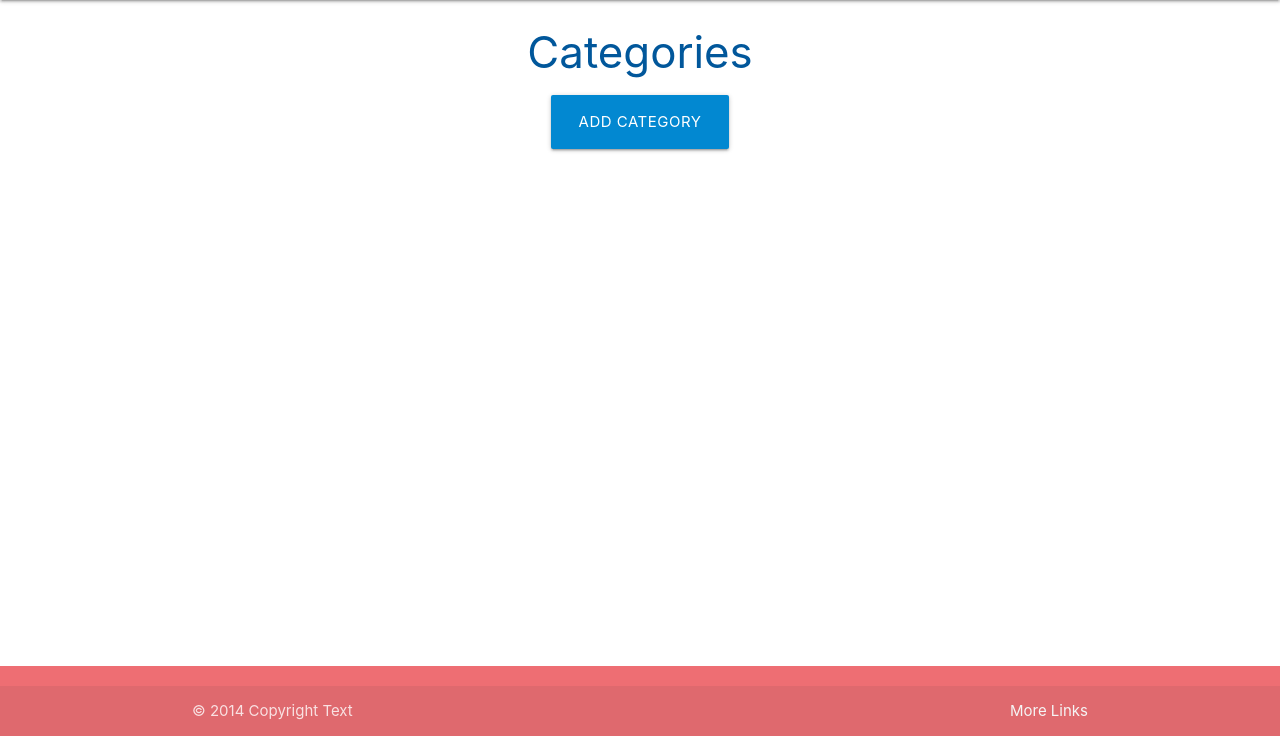
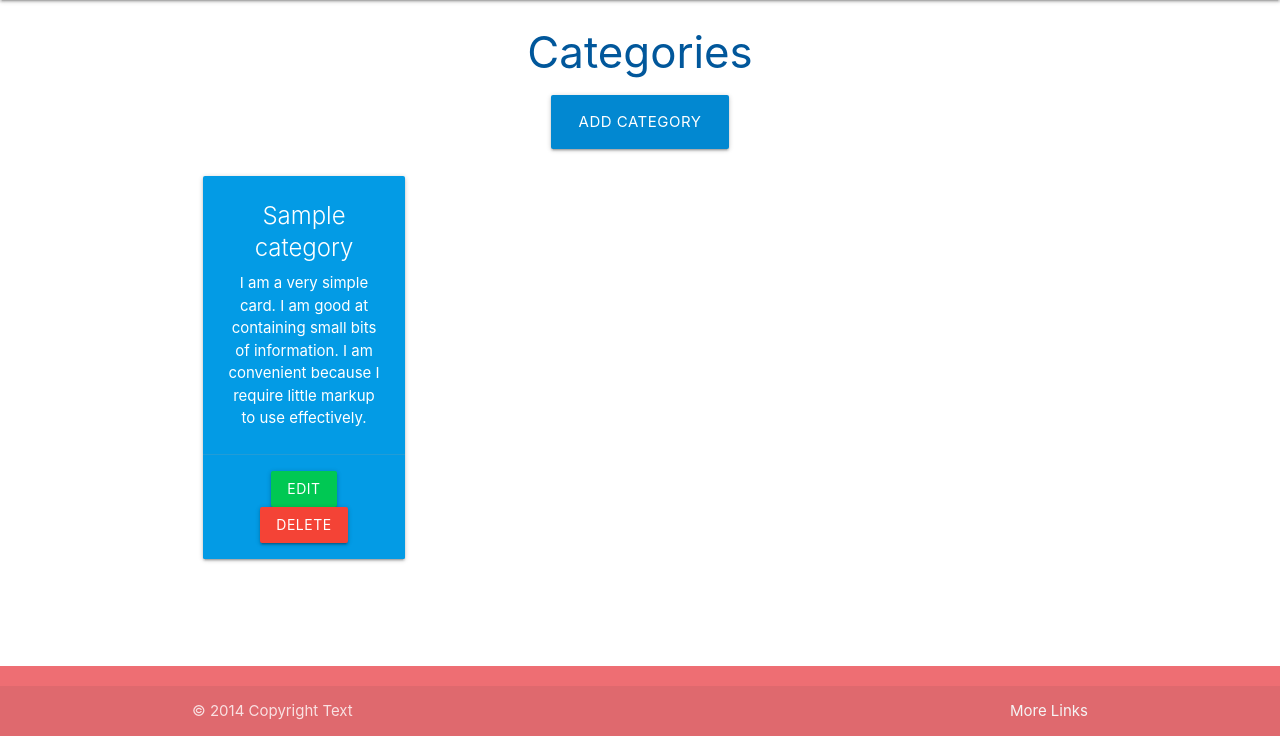
Before and after one commit to GeorgeOsborn97/Task-manager, a Flask app: page /categories in a window 1280 px wide. Shown: the part 64-800 px from the top of the page. Run offline with Flask 2, Linux system fonts and the light colour scheme; tables that the repository leaves empty hold one stand-in row (values such as "Sample post").

Commit message:
update in CRUD

```diff
--- a/taskmanager/routes.py
+++ b/taskmanager/routes.py
@@ -10,7 +10,8 @@ def home():
 
 @app.route('/categories')
 def categories():
-    return render_template('categories.html')
+    categories = Category.query.order_by(Category.category_name).all()
+    return render_template('categories.html', categories=categories)
 
 
 @app.route('/add_category', methods=['GET', 'POST'])
--- a/taskmanager/templates/categories.html
+++ b/taskmanager/templates/categories.html
@@ -11,4 +11,21 @@
     </div>
 </div>
 
+<div class="row">
+    {% for category in categories%}
+    <div class="col s12 m6 l3">
+      <div class="card light-blue darken-1 center-align">
+        <div class="card-content white-text">
+          <span class="card-title">{{category.category_name}}</span>
+          <p>I am a very simple card. I am good at containing small bits of information.
+          I am convenient because I require little markup to use effectively.</p>
+        </div>
+        <div class="card-action">
+          <a href="#"class="btn green accent-4">Edit</a>
+          <a href="#"class="btn red">Delete</a>
+        </div>
+      </div>
+    </div>
+    {% endfor %}
+  </div>
 {% endblock %}
```
